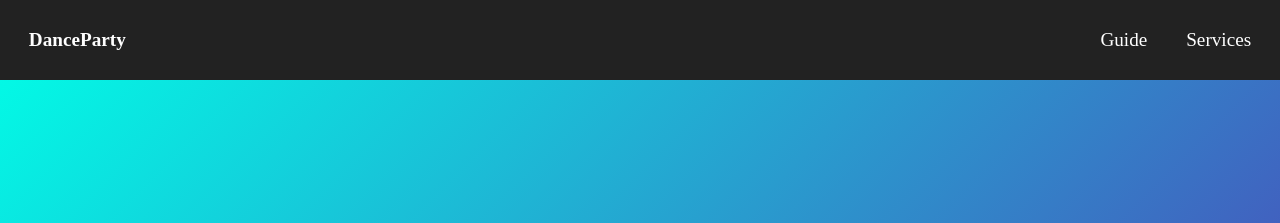
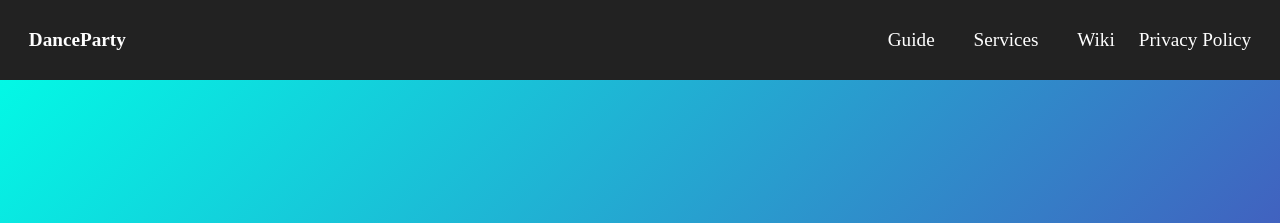
Before and after one commit to dancepartyonline/dpsite, a Jekyll site: the page built from index.html, in a window 1280 px wide. Shown: the top 223 px of the page. Built offline with Jekyll 4.4.1, drawn with Linux system fonts in a browser that asks for light colours; some web fonts are replaced.

Commit message:
Update nav.html

```diff
--- a/_includes/nav.html
+++ b/_includes/nav.html
@@ -4,6 +4,8 @@
 		<ul>
 			<li class="nav-link"><a href="/guide"><i class="fas fa-book"></i> <span class="nav-underline">Guide</span></a></li>
 			<li class="nav-link"><a href="/services"><i class="fas fa-server"></i> <span class="nav-underline">Services</span></a></li>
+			<li class="nav-link"><a href="https://wiki.danceparty.online"><i class="fas fa-newspaper"></i> <span class="nav-underline">Wiki</span></a></li>
+			<li class="nav-link"><a href="https://wiki.danceparty.online/index.php?title=Privacy_Policy"><i class="fas fa-building-shield"></i> <span class="nav-underline">Privacy Policy</span></a></li>
 		</ul>
 	</div>
 </nav>
```
